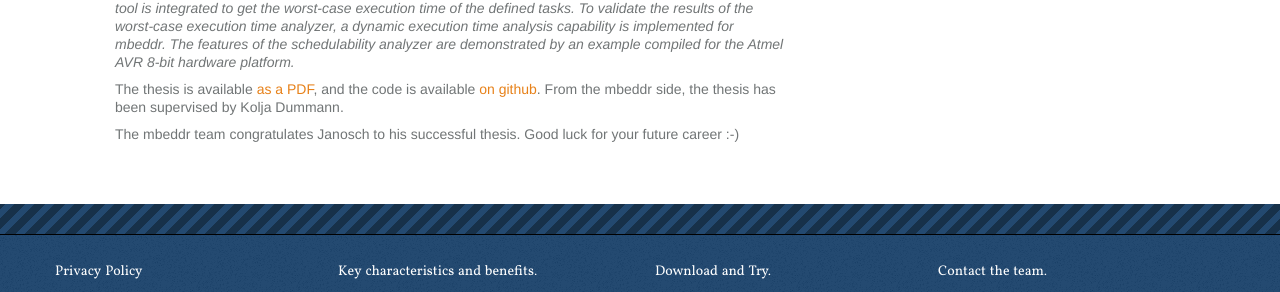
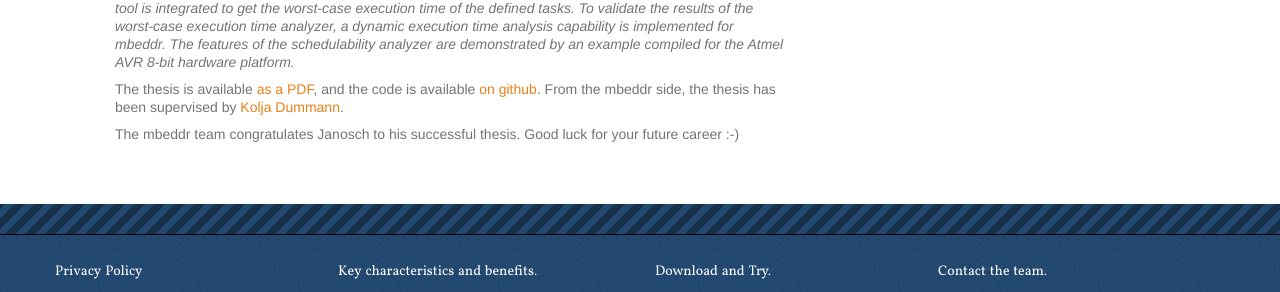
Before and after one commit to mbeddr/mbeddr.github.io, a Jekyll site: the page built from _posts/2014-09-26-janoschThesis.html, in a window 1280 px wide. Shown: the part 297-589 px from the top of the page. Built offline with Jekyll 4.4.1, drawn with Linux system fonts in a browser that asks for light colours; nearby versions of some CDN libraries; library files that are not in the unit come from our copies; part of the change alters nothing that is shown.

```diff
--- a/_posts/2014-09-26-janoschThesis.html
+++ b/_posts/2014-09-26-janoschThesis.html
@@ -14,7 +14,7 @@ title: Janosch Jäger's thesis on schedulability analysis
 <p>
     The thesis is available <a href="/files/thesisJanosch.pdf">as a PDF</a>, and the code is available
     <a href="https://github.com/janosch715/mbeddr.tasks">on github</a>. From the mbeddr side, the thesis has
-    been supervised by Kolja Dummann.
+    been supervised by <a href="http://logv.ws/">Kolja Dummann</a>.
 </p>
 
 <p>
```
